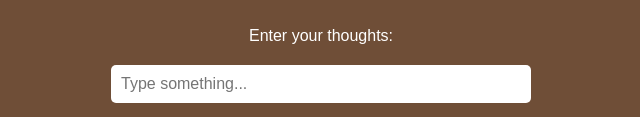
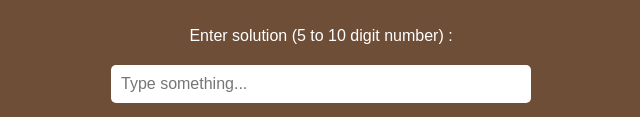
Before and after one commit to varshavkumar98765/uncharted, a plain HTML site: page index.html in a window 1280 px wide. Shown: the part 329-446 px from the top of the page, without its empty margins (319-959 px from the left). Drawn offline with nearby package versions, Linux system fonts and the light colour scheme.

Commit message:
Update index.html

```diff
--- a/index.html
+++ b/index.html
@@ -62,7 +62,7 @@
   <h1>Problem</h1>
   <img src="img.jpeg" alt="Problem Image" id="image1">
 
-  <p>Enter your thoughts:</p>
+  <p>Enter solution (5 to 10 digit number) :</p>
   <input type="text" id="input1" placeholder="Type something...">
 
   <p>
```
